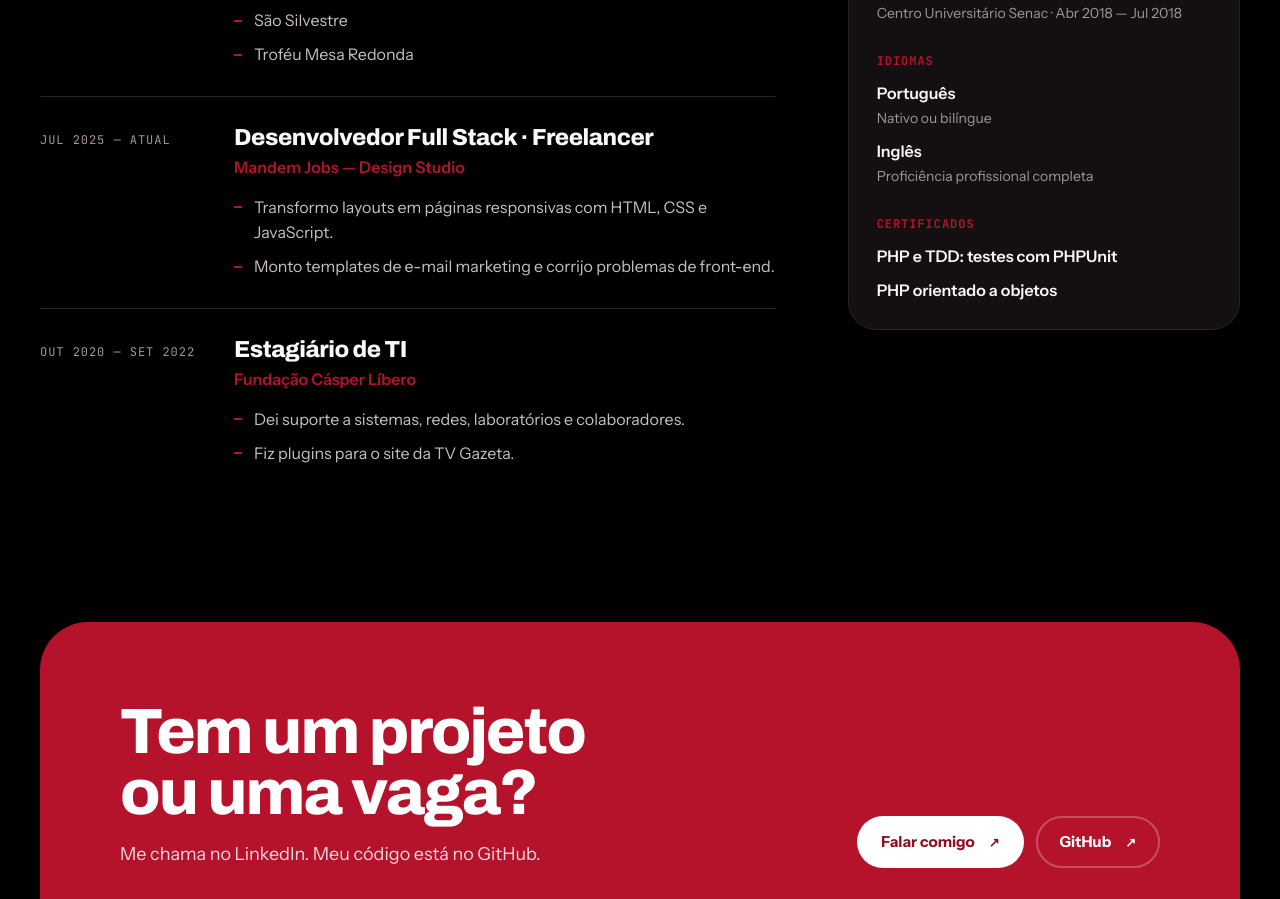
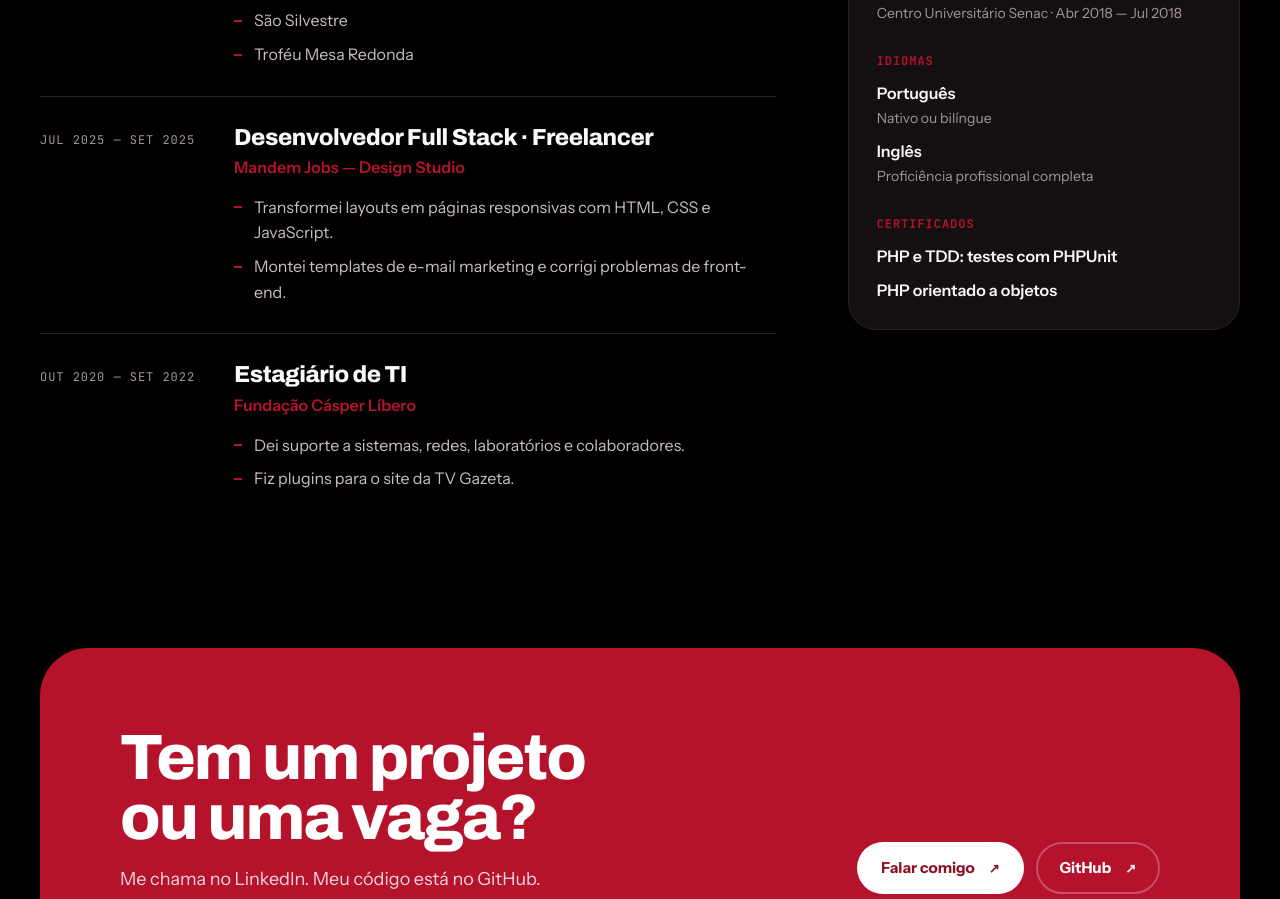
Before and after one commit to giovane-f16/portfolio-projetos, a Next.js app: page / in a window 1280 px wide. Shown: the part 2860-3759 px from the top of the page. Built offline with nearby package versions, Linux system fonts and the light colour scheme.

Commit message:
feat(portfolio): encerra o período na Mandem Jobs e passa o texto para o passado

```diff
--- a/src/data/portfolio.ts
+++ b/src/data/portfolio.ts
@@ -220,15 +220,15 @@ export const profile: PortfolioProfile = {
     {
       organization: "Mandem Jobs — Design Studio",
       role: { en: "Full Stack Developer · Freelance", pt: "Desenvolvedor Full Stack · Freelancer" },
-      period: { en: "Jul 2025 — Present", pt: "Jul 2025 — Atual" },
+      period: { en: "Jul 2025 — Sep 2025", pt: "Jul 2025 — Set 2025" },
       highlights: [
         {
-          en: "I turn layouts into responsive pages with HTML, CSS, and JavaScript.",
-          pt: "Transformo layouts em páginas responsivas com HTML, CSS e JavaScript.",
+          en: "I turned layouts into responsive pages with HTML, CSS, and JavaScript.",
+          pt: "Transformei layouts em páginas responsivas com HTML, CSS e JavaScript.",
         },
         {
-          en: "I build email campaign templates and fix front-end issues.",
-          pt: "Monto templates de e-mail marketing e corrijo problemas de front-end.",
+          en: "I built email campaign templates and fixed front-end issues.",
+          pt: "Montei templates de e-mail marketing e corrigi problemas de front-end.",
         },
       ],
     },
```
Also changed, not shown: 1 other file (tests, documents, lock files or other folders).
